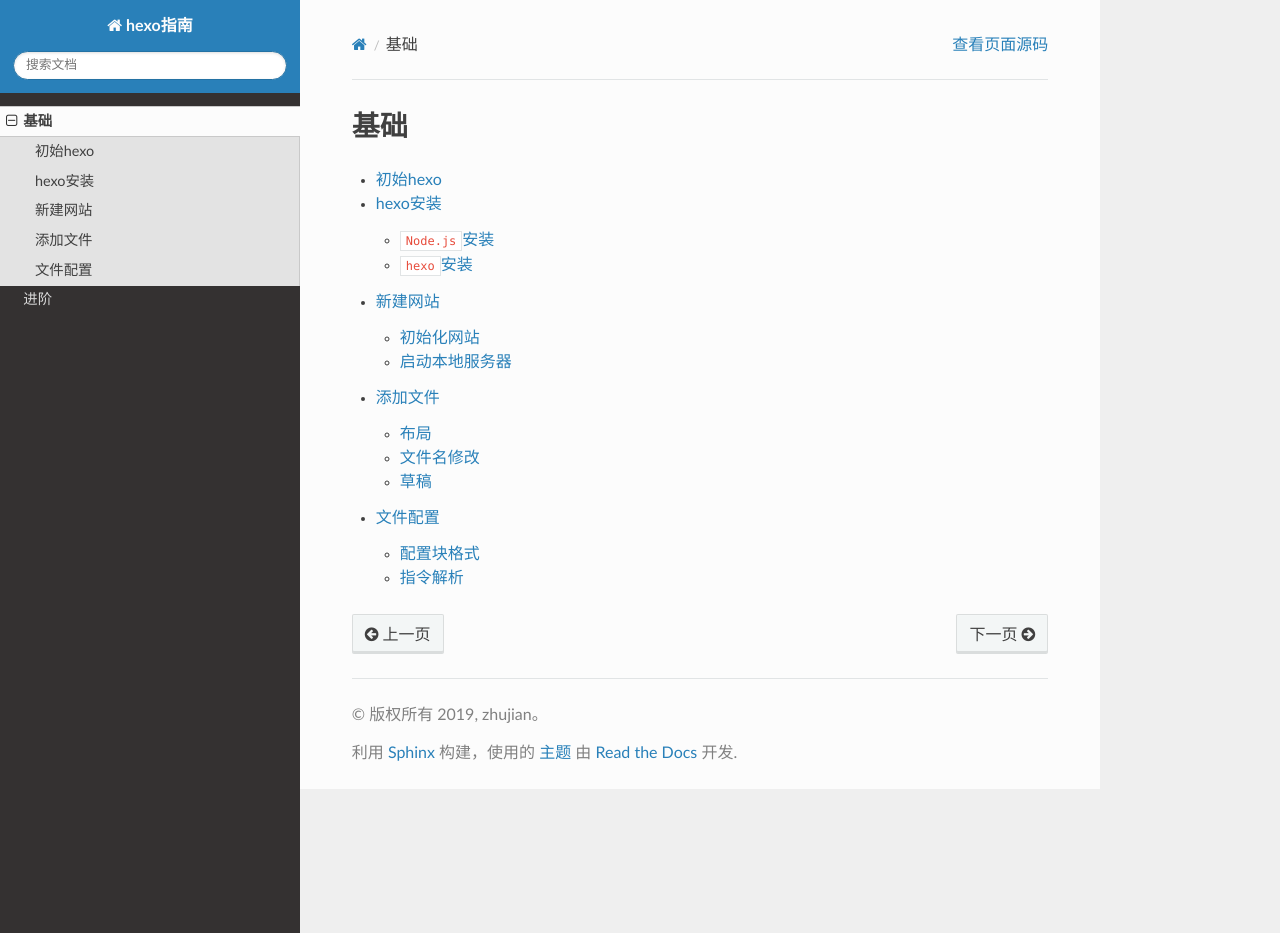
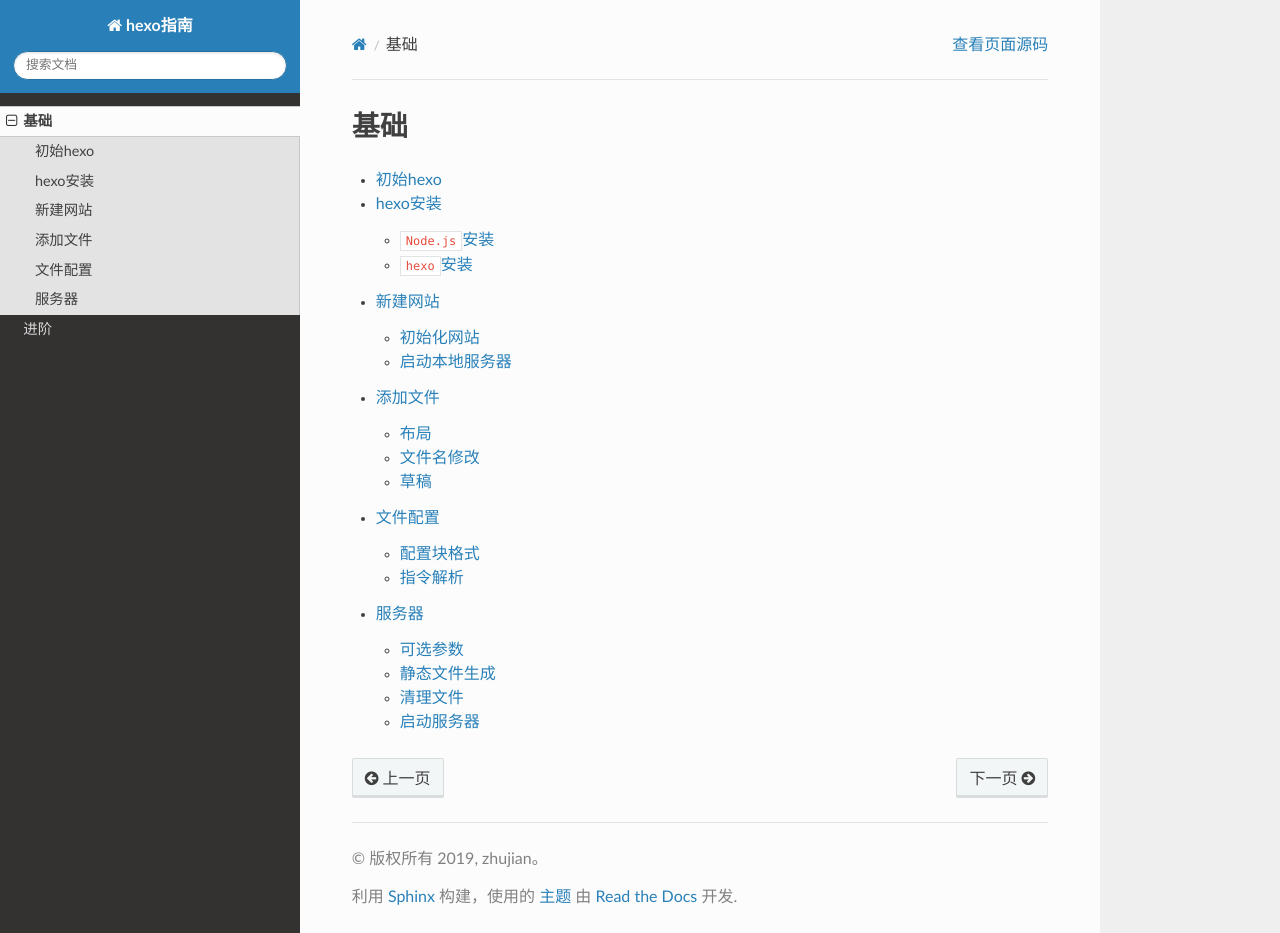
Before and after one commit to Document-Collection/blog-website-building-guide, a Sphinx documentation site: the page built from docs/source/base.rst, in a window 1280 px wide and 933 px high. Built offline with Sphinx 7.4.7 and the Read the Docs theme 2.0.0, drawn with Linux system fonts in a browser that asks for light colours; some of the changed lines change nothing that is shown.

Commit message:
添加服务器设置

```diff
--- a/docs/source/base.rst
+++ b/docs/source/base.rst
@@ -9,3 +9,4 @@
    base/新建网站
    base/添加文件RST
    base/文件配置RST
+   base/服务器
--- /dev/null
+++ b/docs/source/base/服务器.md
@@ -0,0 +1,46 @@
+
+# 服务器
+
+使用命令`hexo server`启动本地服务器
+
+## 可选参数
+
+    -i, --ip            Override the default server IP. Bind to all IP address by default.
+    -l, --log [format]  Enable logger. Override log format.
+    -o, --open          Immediately open the server url in your default web browser.
+    -p, --port          Override the default port.
+    -s, --static        Only serve static files.
+
+* `-i`制定`ip`，默认`ip`为`0.0.0.0`
+* `-p`指定端口号，默认端口号为`4000`
+* `-s`表示仅作用于静态文件
+
+## 静态文件生成
+
+使用命令`hexo generate`生成静态文件，生成的文件保存在`public`文件夹内
+
+## 清理文件
+
+使用命令`hexo clean`，将删除缓存数据库`db.json`和public`文件夹
+
+    $ hexo clean
+    INFO  Deleted database.
+    INFO  Deleted public folder.
+
+## 启动服务器
+
+正常启动
+
+    hexo server
+
+修改端口
+
+    hexo server -p 新端口号
+
+静态模式(`Static Mode`)，仅使用`public`文件夹下的文件
+
+    hexo server -s
+
+修改`ip`
+
+    hexo server -i 192.168.0.13
```
